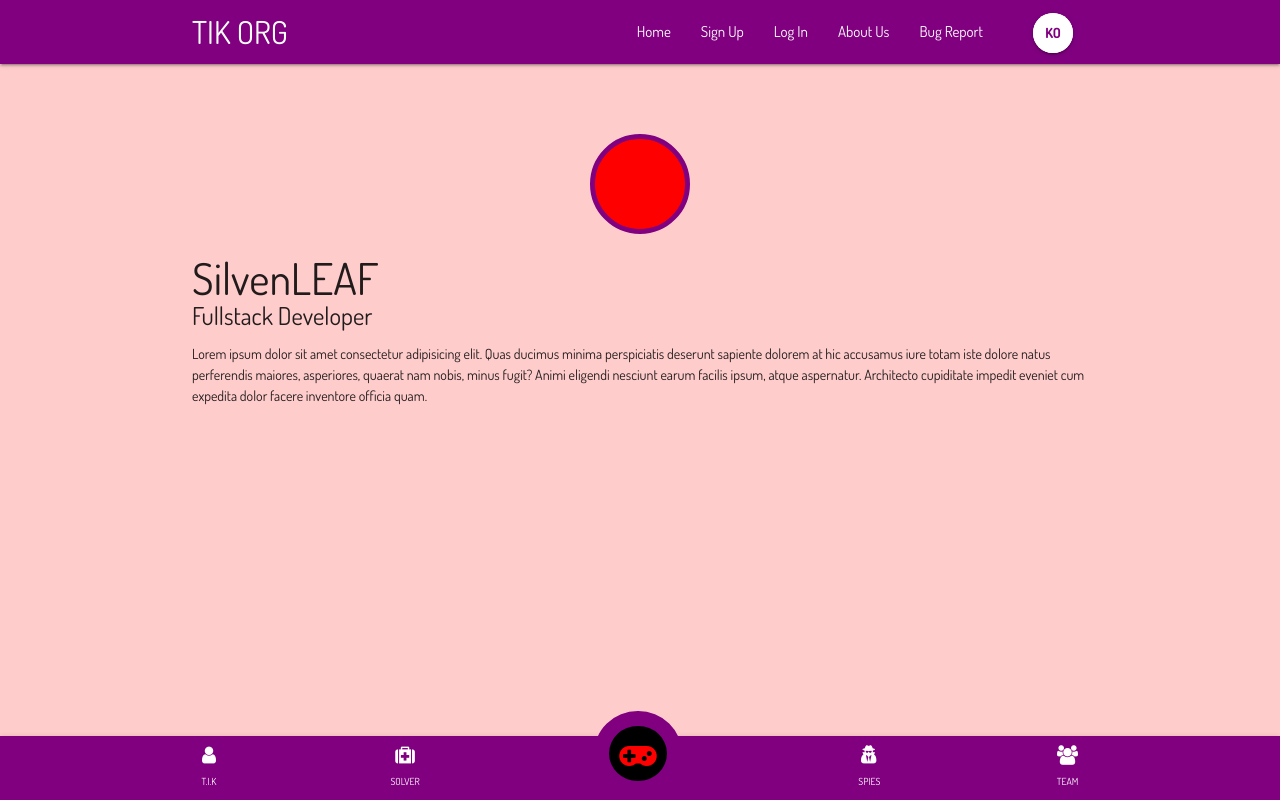
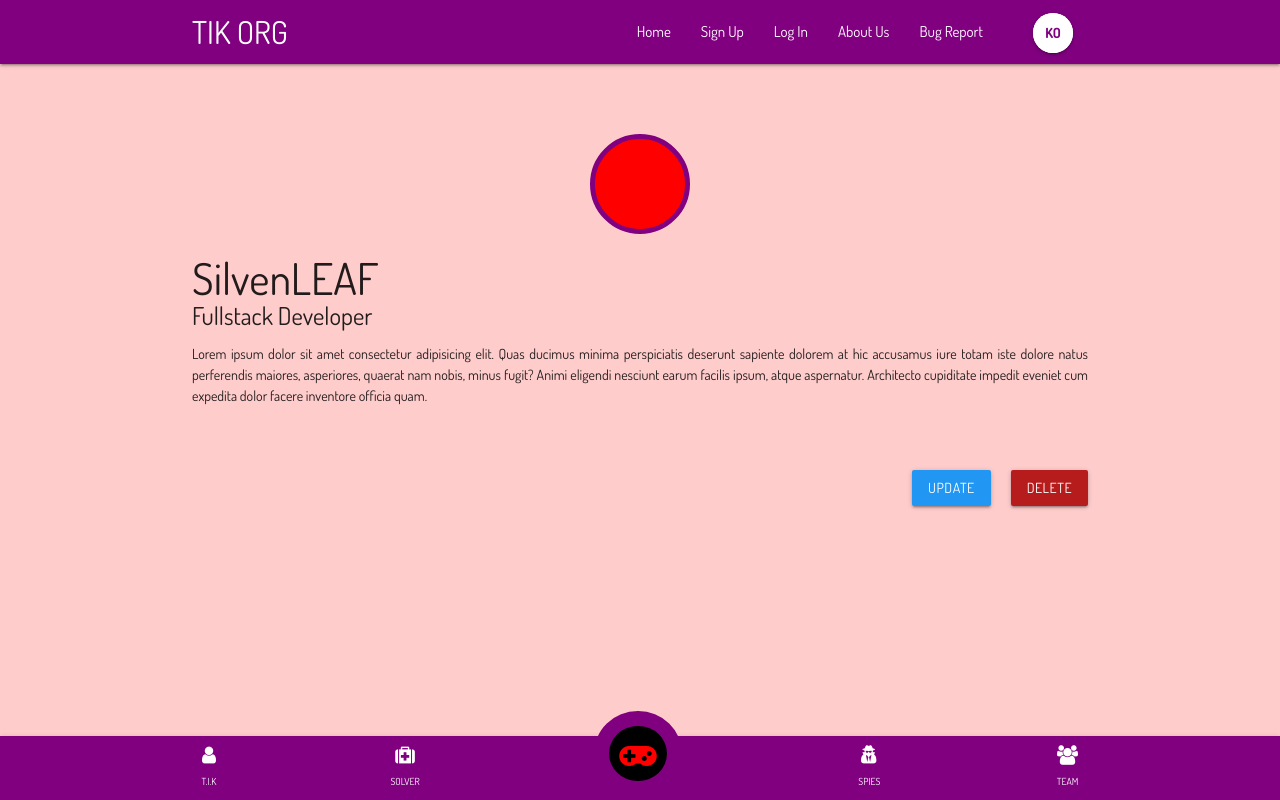
Before and after one commit to SilvenLEAF/TIK-Official, a React (Create React App) app in the folder client/: page /profile in a window 1280 px wide. Built offline with nearby package versions, Linux system fonts and the light colour scheme.

Commit message:
added update and delete buttons on profile

```diff
--- a/client/src/components/profile/Profile.js
+++ b/client/src/components/profile/Profile.js
@@ -2,6 +2,7 @@ import M from 'materialize-css'
 import '../../styles/Profile.scss'
 
 import React, { useEffect } from 'react'
+import { Link } from 'react-router-dom';
 
 function Profile() {
   useEffect(()=>{
@@ -20,6 +21,12 @@ function Profile() {
       <p>
         Lorem ipsum dolor sit amet consectetur adipisicing elit. Quas ducimus minima perspiciatis deserunt sapiente dolorem at hic accusamus iure totam iste dolore natus perferendis maiores, asperiores, quaerat nam nobis, minus fugit? Animi eligendi nesciunt earum facilis ipsum, atque aspernatur. Architecto cupiditate impedit eveniet cum expedita dolor facere inventore officia quam.
       </p>
+
+
+      <div className="right myProfileBtnsHolder">
+        <Link to="/" className="btn blue" style={{marginRight: "20px"}}>Update</Link>
+        <Link to="/" className="btn red darken-4">Delete</Link>
+      </div>
     </div>
   )
 }
--- a/client/src/styles/Profile.scss
+++ b/client/src/styles/Profile.scss
@@ -16,4 +16,12 @@
   h5{
     margin: 0;
   }
+
+  p{
+    text-align: justify;
+  }
+
+  .myProfileBtnsHolder{
+    margin: 50px auto;
+  }
 }
```
